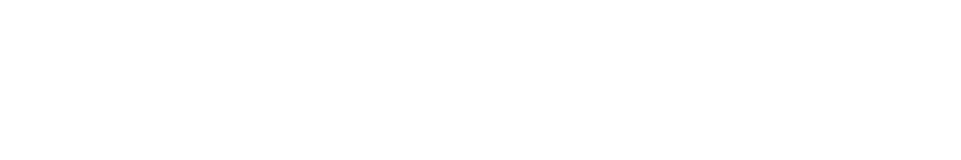
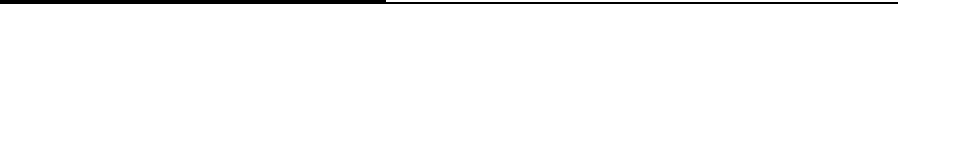
Before and after one commit to PauloC13/uni9-2023-02, a plain HTML site: page index.html in a window 1280 px wide. Shown: the whole page, without its empty margins (0-961 px from the left). Drawn offline with Linux system fonts and the light colour scheme.

Commit message:
fear: criar styles

```diff
--- a/index.html
+++ b/index.html
@@ -7,6 +7,12 @@
     <title>Document</title>
 </head>
 <body>
+    <div id="container">
+        <div id="contatos"></div>
+        <div id="chat"></div>
+    </div>
+
+
     <script src="scripts/chat.js"></script>
 </body>
 </html>
--- a/styles/style.css
+++ b/styles/style.css
@@ -0,0 +1,23 @@
+body, #container{
+    margin: 0;
+    padding: 0;
+    background-color: white;
+}
+
+#container{
+    height: 100%;
+    width: 100%;
+    display: flexbox;
+    flex-direction: row;
+}
+
+#contatos{
+    width: 30%;
+    border: 1px black solid;
+    background-color: white;
+}
+#chat{
+    width: 70%;
+    border: 1px black solid;
+    background-color: white;
+}
```
